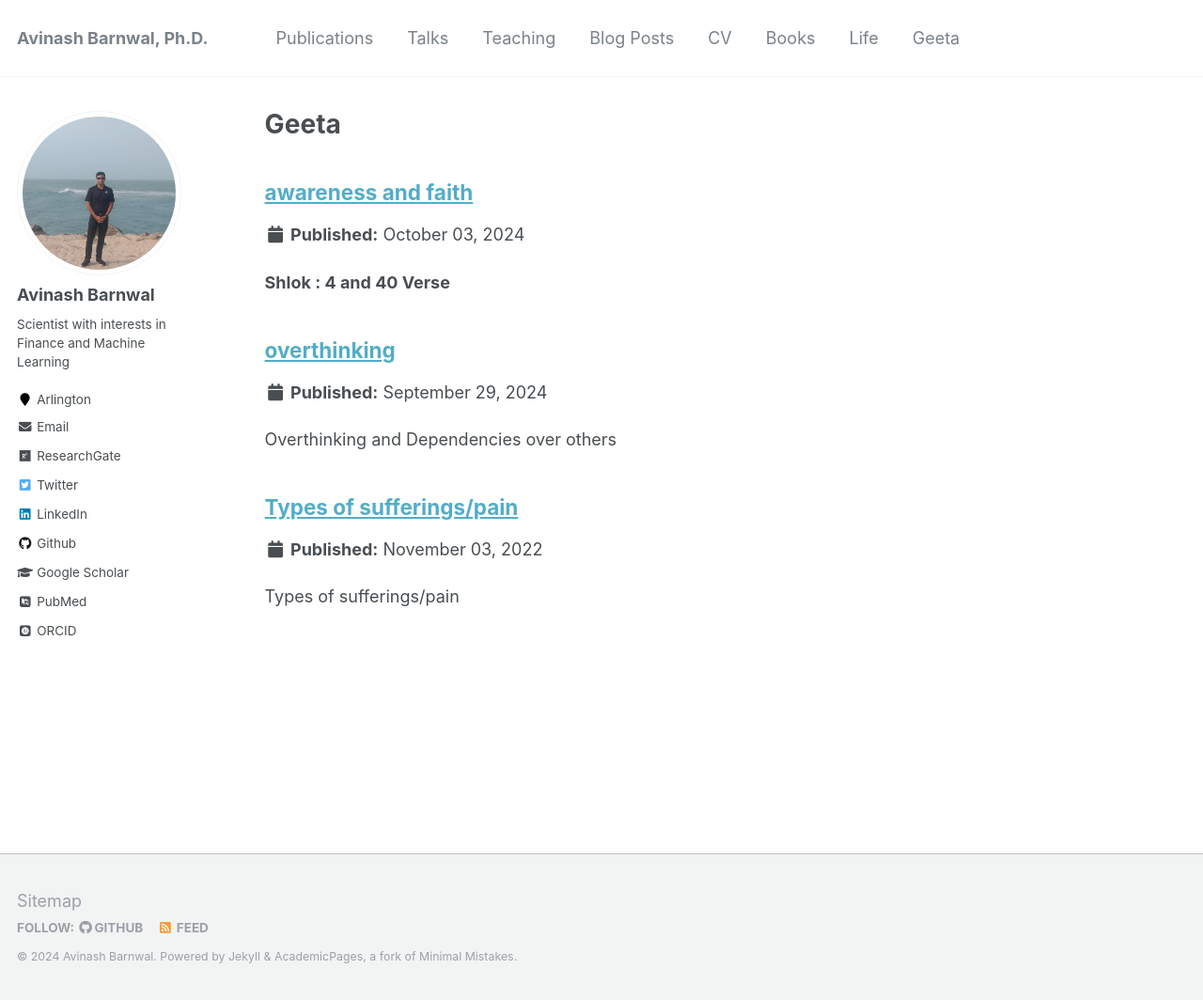
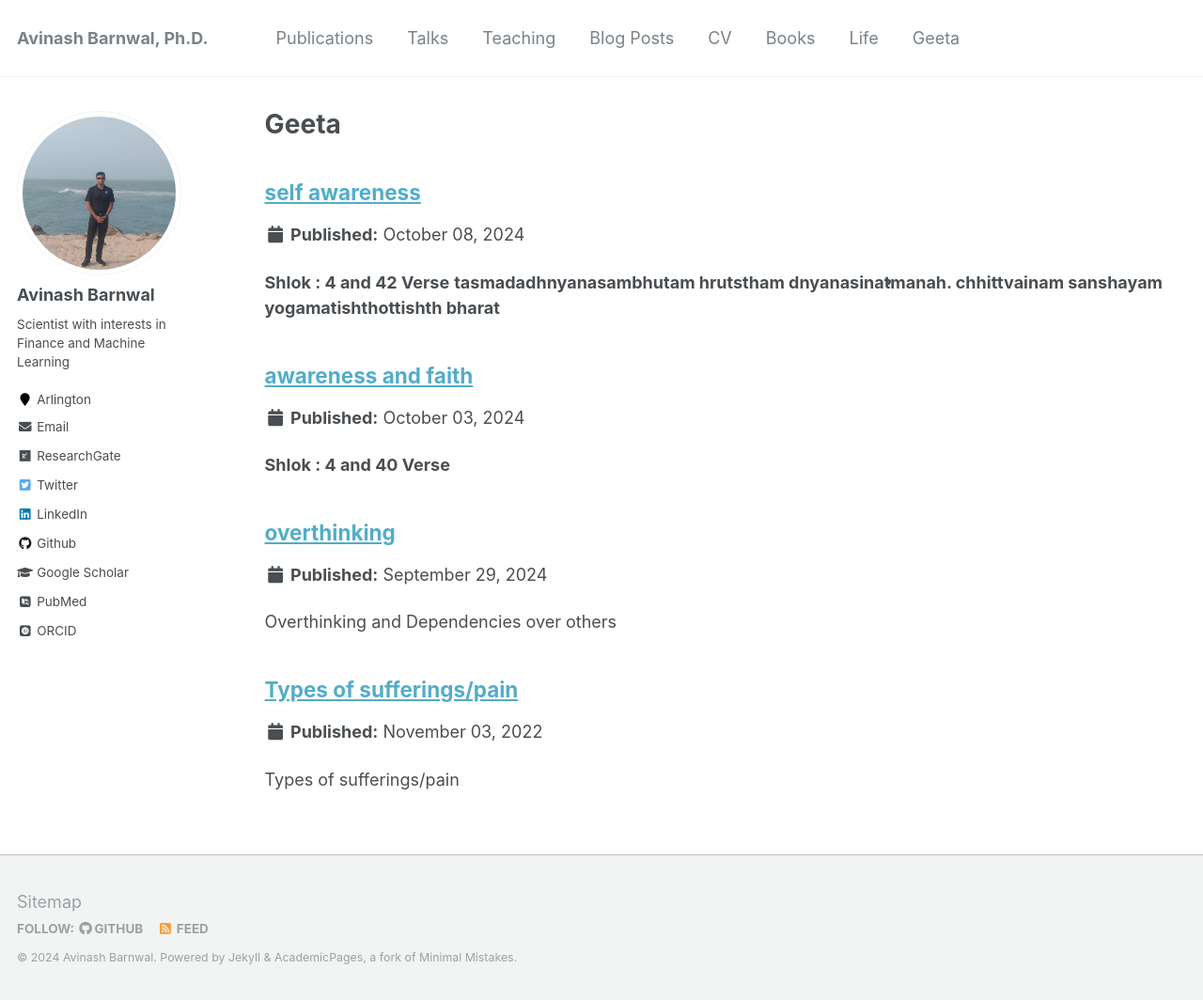
Before and after one commit to avinashbarnwal/avinashbarnwal.github.io, a Jekyll site: the page built from _pages/geeta.html, in a window 1280 px wide and 1064 px high. Shown: the whole window at 94% size. Built offline with Jekyll 4.4.1, drawn with Linux system fonts in a browser that asks for light colours; some web fonts are replaced.

Commit message:
Update shlok_4_42.md

```diff
--- a/_geeta/shlok_4_42.md
+++ b/_geeta/shlok_4_42.md
@@ -1,9 +1,15 @@
+---
+title: "self awareness"
+collection: books
+type: "Non-Fictional"
+permalink: /geeta/self_knowledge
+date: 2024-10-08
+---
 
 
-tasmadadhnyanasambhutam hrutstham dnyanasina̕̕tmanah.
-chhittvainam sanshayam yogamatishthottishth bharat
+**Shlok : 4 and 42 Verse**
+**tasmadadhnyanasambhutam hrutstham dnyanasina̕̕tmanah.
+chhittvainam sanshayam yogamatishthottishth bharat**
 
-Explanation:
-In this verse, Lord Krishna is addressing Arjuna (referred to as "Bharata," from the lineage of Bharata). He tells Arjuna to overcome the doubts in his mind, which have emerged from ignorance. These doubts have taken root in his heart and are preventing him from fulfilling his duty. Krishna advises Arjuna to use the sword of knowledge (discrimination between the eternal and the non-eternal) to destroy those doubts.
-The "yoga" here refers to the disciplined action, aligning oneself with one's higher purpose, through which one can overcome confusion and inner turmoil. Krishna encourages Arjuna to rise above these doubts, take refuge in yoga, and move forward with confidence.
-In essence, the verse emphasizes the importance of using wisdom and knowledge to dispel ignorance and hesitation, and to act with clarity and purpose.
+**Explanation:  **
+In this verse, Lord Krishna is addressing Arjuna (referred to as "Bharata," from the lineage of Bharata). He tells Arjuna to overcome the doubts in his mind, which have emerged from ignorance. These doubts have taken root in his heart and are preventing him from fulfilling his duty. Krishna advises Arjuna to use the sword of knowledge (discrimination between the eternal and the non-eternal) to destroy those doubts. The "yoga" here refers to the disciplined action, aligning oneself with one's higher purpose, through which one can overcome confusion and inner turmoil. Krishna encourages Arjuna to rise above these doubts, take refuge in yoga, and move forward with confidence. In essence, the verse emphasizes the importance of using wisdom and knowledge to dispel ignorance and hesitation, and to act with clarity and purpose.
```
